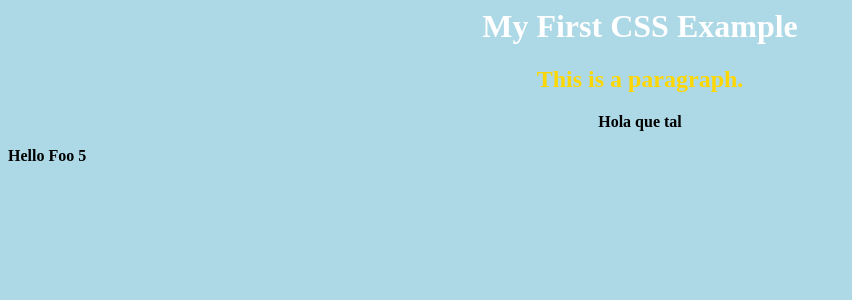
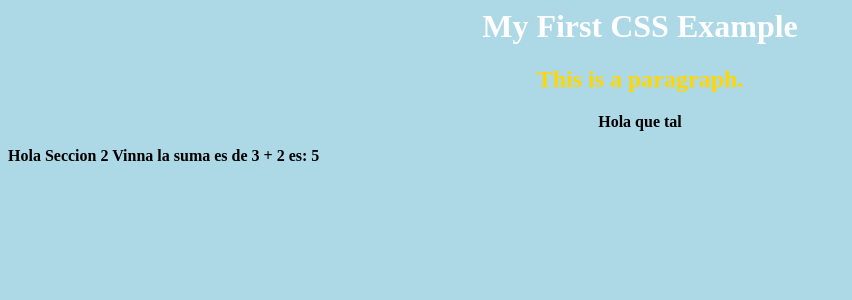
Before and after one commit to castudillob/libro_chap_3, a Django app: page / in a window 1280 px wide. Shown: the top 300 px of the page, without its empty margins (0-852 px from the left). Run offline with Django 3.2, Linux system fonts and the light colour scheme.

Commit message:
envío jun 251249 jun 2020

```diff
--- a/pages/templates/home.html
+++ b/pages/templates/home.html
@@ -31,7 +31,7 @@ p {
 <h2>This is a paragraph.</h2>
 <p><center><b>Hola que tal</b></center></p>
 <div id="id_div">
-    {% hello_world 'Foo' as salute_text %}
+    {% hello_world 'Seccion 2 Vinna' as salute_text %}
     <strong> {{ salute_text }} </strong>
 </div>
 </body>
--- a/pages/templatetags/tag.py
+++ b/pages/templatetags/tag.py
@@ -6,6 +6,6 @@ register = template.Library()
 def hello_world(name):
     suma = 2+3
     publica = str(suma)
-    salute = 'Hello' + ' ' + name + ' ' + publica
+    salute = 'Hola' + ' ' + name + ' la suma es de 3 + 2 es: ' + publica
 
     return salute
```
